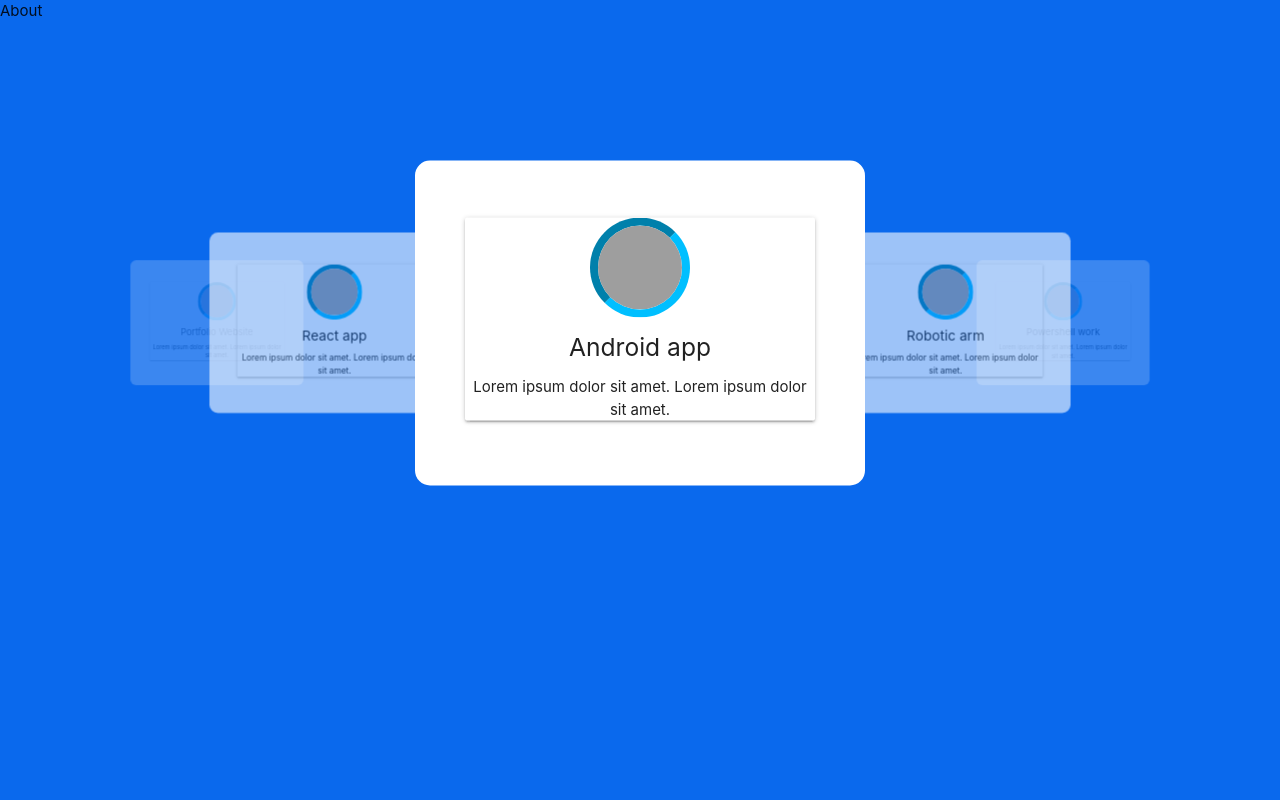
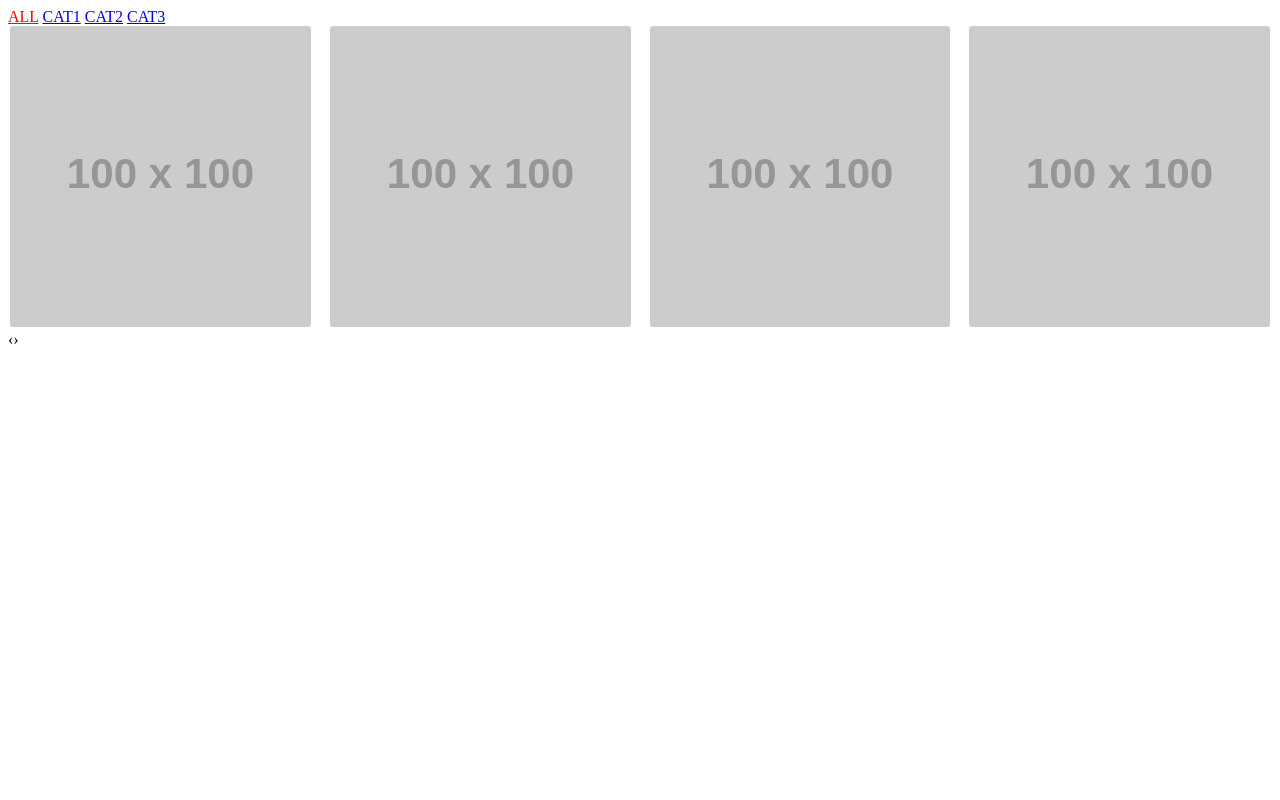
Before and after one commit to StefanAngelovski/Portfolio-Page, a Django app: page /about/ in a window 1280 px wide. Run offline with Django 5.2, Linux system fonts and the light colour scheme; some libraries are stand-ins or nearby versions; grey boxes are pictures that could not be loaded.

Commit message:
Added a carousel filter

```diff
--- a/mainApp/templates/about.html
+++ b/mainApp/templates/about.html
@@ -1,117 +1,138 @@
-
-<link rel="stylesheet" href="https://cdnjs.cloudflare.com/ajax/libs/materialize/1.0.0/css/materialize.min.css">
-    <link rel="stylesheet" href="style.css">
+<head>
     <script
   src="https://cdnjs.cloudflare.com/ajax/libs/jquery/3.4.1/jquery.min.js"></script>
-  <script src="https://cdnjs.cloudflare.com/ajax/libs/materialize/1.0.0/js/materialize.min.js"></script>
+    <script src="https://cdnjs.cloudflare.com/ajax/libs/OwlCarousel2/2.3.4/owl.carousel.min.js" integrity="sha512-bPs7Ae6pVvhOSiIcyUClR7/q2OAsRiovw4vAkX+zJbw3ShAeeqezq50RIIcIURq7Oa20rW2n2q+fyXBNcU9lrw==" crossorigin="anonymous" referrerpolicy="no-referrer"></script>
+    <link rel="stylesheet" href="https://cdnjs.cloudflare.com/ajax/libs/OwlCarousel2/2.3.4/assets/owl.carousel.min.css" integrity="sha512-tS3S5qG0BlhnQROyJXvNjeEM4UpMXHrQfTGmbQ1gKmelCxlSEBUaxhRBj/EFTzpbP4RVSrpEikbmdJobCvhE3g==" crossorigin="anonymous" referrerpolicy="no-referrer" />
+    <link rel="stylesheet" href="https://cdnjs.cloudflare.com/ajax/libs/OwlCarousel2/2.3.4/assets/owl.theme.default.min.css" integrity="sha512-sMXtMNL1zRzolHYKEujM2AqCLUR9F2C4/05cdbxjjLSRvMQIciEPCQZo++nk7go3BtSuK9kfa/s+a4f4i5pLkw==" crossorigin="anonymous" referrerpolicy="no-referrer" />
+
+</head>
 <style>
-    body {
-	margin: 0;
-	padding: 0;
-	background: #0a69ed;
-}
-.carousel{
-    height: 600px;
-    perspective: 250px;
-
-}
-.carousel .carousel-item {
-	width: 450px;
-	background: #fff;
-	padding: 50px;
-	height: auto;
-	text-align: center;
-    border-radius: 15px;
-}
-.card-img-top {
-	width: 100px;
-	height: 100px;
-	margin: 0 auto;
-	overflow: hidden;
-	border-radius: 50%;
-	border: inset 8px deepskyblue;
-}
-        .card-img-top img{
+    #owl-demo .owl-item > div img {
+      display: block;
       width: 100%;
-        }
-        .testi p {
-	color: #262626;
-	font-size: 18px;
-	line-height: 1.9;
-}
-        .testi h4 {
-	font-size: 20px;
-	margin: 0;
-	color: #000;
-}
-        .testi h5 {
-	font-size: 14px;
-	letter-spacing: 5px;
-	margin: 7px 0;
+      -webkit-border-radius: 3px;
+      -moz-border-radius: 3px;
+      border-radius: 3px;
+      margin-bottom: 4px;
     }
 
+    #owl-demo .owl-item > div {
+      padding: 0px 2px
+    }
+
+    .active {
+      color: red;
+    }
+
+    .hide {
+      display: none;
+    }
 </style>
-{% block title %}About{% endblock %}
-{% block backgroundContent %}
-    <div class="carousel">
-        <div class="carousel-item">
-            <div class="card">
-                <img class="card-img-top" src="https://res.cloudinary.com/dk2fdiuvb/image/upload/v1717072089/cards/b0hkg4vkjl6cyrvkzcdr.png"  alt="IMG">
-                <div class="p-2">
-                    <h5 class="card-title">Portfolio Website</h5>
-                    <p>Lorem ipsum dolor sit amet. Lorem ipsum dolor sit amet.</p>
+<body>
+    <div id="project-terms"> <a id="all" class="active" href="#">ALL</a>
+  <a id="cat1" href="#">CAT1</a>
+  <a id="cat2" href="#">CAT2</a>
+  <a id="cat3" href="#">CAT3</a>
+
+</div>
+<div id="owl-demo" class="owl-carousel">
+  <div class="project cat1">
+    <img src="http://placehold.it/100x100/42bdc2/FFFFFF&text=cat1" alt="" />
+  </div>
+  <div class="project cat1">
+    <img src="http://placehold.it/100x100/42bdc2/FFFFFF&text=cat1" alt="" />
+  </div>
+  <div class="project cat1">
+    <img src="http://placehold.it/100x100/42bdc2/FFFFFF&text=cat1" alt="" />
+  </div>
+  <div class="project cat1">
+    <img src="http://placehold.it/100x100/42bdc2/FFFFFF&text=cat1" alt="" />
+  </div>
+  <div class="project cat1">
+    <img src="http://placehold.it/100x100/42bdc2/FFFFFF&text=cat1" alt="" />
+  </div>
+  <div class="project cat1">
+    <img src="http://placehold.it/100x100/42bdc2/FFFFFF&text=cat1" alt="" />
+  </div>
+  <div class="project cat1">
+    <img src="http://placehold.it/100x100/42bdc2/FFFFFF&text=cat1" alt="" />
+  </div>
+  <div class="project cat2">
+    <img src="http://placehold.it/100x100/42bdc2/FFFFFF&text=cat2" alt="" />
+  </div>
+  <div class="project cat2">
+    <img src="http://placehold.it/100x100/42bdc2/FFFFFF&text=cat2" alt="" />
+  </div>
+  <div class="project cat2">
+    <img src="http://placehold.it/100x100/42bdc2/FFFFFF&text=cat2" alt="" />
+  </div>
+  <div class="project cat3">
+    <img src="http://placehold.it/100x100/42bdc2/FFFFFF&text=cat3" alt="" />
   </div>
 </div>
-        </div>
-        <div class="carousel-item">
-            <div class="card">
-                <img class="card-img-top" src="https://t3.ftcdn.net/jpg/02/19/32/64/360_F_219326459_5p6KnjuAPsVXW05YWdvNcGYe0eg1GVxC.jpg" alt="IMG">
-                <div class="p-2">
-                    <h5>React app</h5>
-                    <p>Lorem ipsum dolor sit amet. Lorem ipsum dolor sit amet.</p>
-                </div>
-            </div>
-        </div>
-        <div class="carousel-item">
-            <div class="card">
-                <img class="card-img-top" src="https://t3.ftcdn.net/jpg/02/19/32/64/360_F_219326459_5p6KnjuAPsVXW05YWdvNcGYe0eg1GVxC.jpg" alt="IMG">
-                <div class="p-2">
-                    <h5>Android app</h5>
-                    <p>Lorem ipsum dolor sit amet. Lorem ipsum dolor sit amet.</p>
-                </div>
-            </div>
-        </div>
-        <div class="carousel-item">
-            <div class="card">
-                <img class="card-img-top" src="https://res.cloudinary.com/dk2fdiuvb/image/upload/v1717076078/cards/vjbf82mmubdraujd7ibh.jpg" alt="IMG">
-                <div class="p-2">
-                    <h5>Robotic arm</h5>
-                    <p>Lorem ipsum dolor sit amet. Lorem ipsum dolor sit amet.</p>
-                </div>
-            </div>
-        </div>
-        <div class="carousel-item">
-            <div class="card">
-                <img class="card-img-top" src="https://t3.ftcdn.net/jpg/02/19/32/64/360_F_219326459_5p6KnjuAPsVXW05YWdvNcGYe0eg1GVxC.jpg" alt="IMG">
-                <div class="p-2">
-                    <h5>Powershell work</h5>
-                    <p>Lorem ipsum dolor sit amet. Lorem ipsum dolor sit amet.</p>
-                </div>
-            </div>
-        </div>
-   </div>
+<div id="projects-copy" class="hide"></div>
 
-{% endblock %}
+</body>
+<script>
+    $('.owl-carousel').owlCarousel({
+        loop:false,
+        margin:15,
+        nav:true,
+        autoplay: true,
+        autoplaySpeed: 3000,
+        autoplayTimeout:7000,
+        autoplayHoverPause:false,
+        responsive:{
+            0:{
+                items:1
+            },
+            600:{
+                items:2
+            },
+            1000:{
+                items:4
+            }
+        }
+    })
+</script>
+<script>
+    $(document).ready(function() {
+      var options = {
+        navigation: true,
+        pagination: true
+      };
+      $("#owl-demo").owlCarousel(options);
 
-<script>
-  $(document).ready(function(){
-    $('.carousel').carousel({
-			padding: 200
+      function showProjectsbyCat(cat) {
+        var owl = $("#owl-demo").data('owl.carousel');
+
+        var nb = owl.items().length;
+        console.log(nb)
+        for (var i = 0; i < nb; i++) {
+          owl.remove(i);
+        }
+
+        if (cat == 'all') {
+          $('#projects-copy .project').each(function() {
+            owl.add($(this).clone());
+            owl.refresh();
           });
-	autoplay();
-	function autoplay() {
-		$('.carousel').carousel('next');
-		setTimeout(autoplay, 4500);
+        } else {
+          $('#projects-copy .project.' + cat).each(function() {
+            console.log($(this).clone());
+            owl.add($(this).clone());
+            owl.refresh();
+          });
         }
+      }
+      $('#owl-demo .project').clone().appendTo($('#projects-copy'));
+      $('#project-terms a').click(function(e) {
+        e.preventDefault();
+        $('#project-terms a').removeClass('active');
+
+        cat = $(this).attr('ID');
+        $(this).addClass('active');
+        showProjectsbyCat(cat);
+      });
     });
 </script>
```
Also changed, not shown: mainApp/templates/index.html (+66 -10 lines), mainApp/templates/layout.html (+12 -11 lines). Lines whose indentation alone changed are shown as unchanged.
